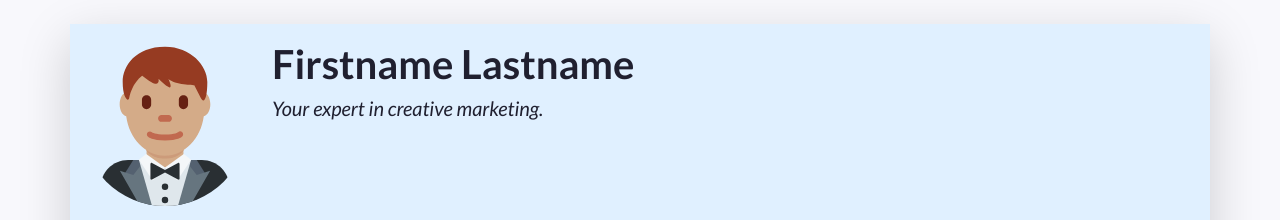
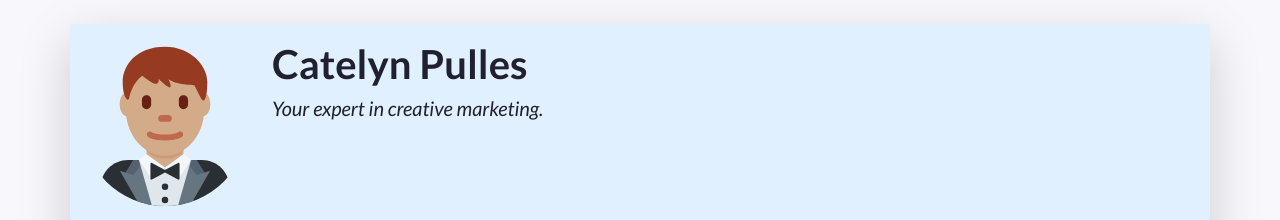
Before and after one commit to catelynpulles/oefencv, a plain HTML site: page index.html in a window 1280 px wide. Shown: the top 220 px of the page. Drawn offline with nearby package versions, Linux system fonts and the light colour scheme.

Commit message:
Update index.html
changed my name

```diff
--- a/index.html
+++ b/index.html
@@ -13,8 +13,7 @@
 
     <!-- Links to our additional CSS styles -->
     <link rel="stylesheet" href="css/styles.css">
-
-    <title>Firstname Lastname's Resumé</title>
+    <title>Catelyn Pulles' Resumé</title>
   </head>
   <!-- End of the head -->
 
@@ -49,7 +48,7 @@
           A container to wrap around your name and tagline. Full-width at small size, then columns of increasing size.
         -->
         <div class="col-12 col-sm-8 col-md-9 col-lg-10 my-3 header-content">
-          <h1 class="fw-bolder">Firstname Lastname</h1>
+          <h1 class="fw-bolder">Catelyn Pulles</h1>
           <h5 class="fst-italic tagline">Your expert in creative marketing.</h5>
         </div>
       </header>
```
